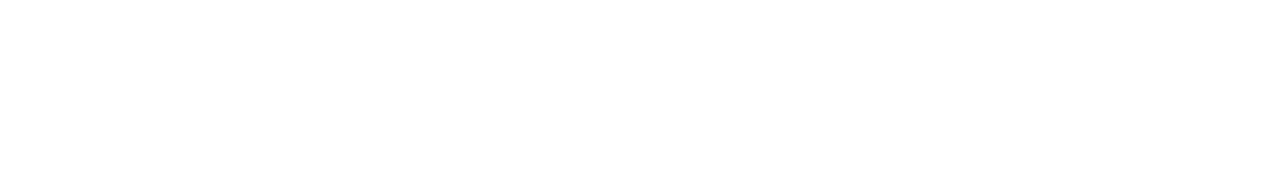
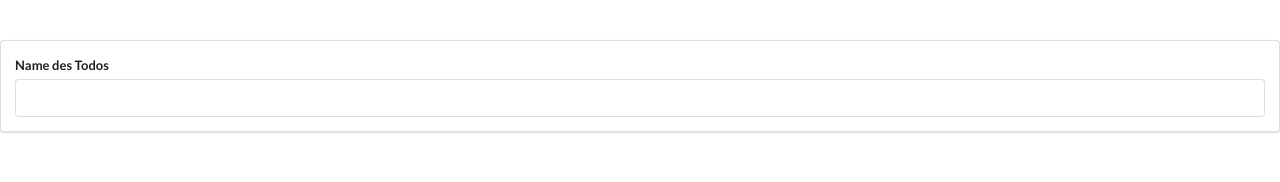
Before and after one commit to jirino1/Todo, a React (Create React App) app: page /newTodo in a window 1280 px wide. Shown: the top 182 px of the page. Built offline with nearby package versions, Linux system fonts and the light colour scheme.

Commit message:
createTodo doesnt work

```diff
--- a/src/App.js
+++ b/src/App.js
@@ -5,6 +5,7 @@ import { BrowserRouter, Route } from 'react-router-dom';
 import TodoList from './components/TodoList';
 import Todo from './components/Todo';
 import TodoForm from './components/TodoForm';
+import CreateTodoForm from './components/CreateTodoForm';
 
 function App() {
   return (
@@ -12,6 +13,7 @@ function App() {
       <Route path="/" exact component={TodoList} />
       <Route path="/todos/:id" exact component={Todo} />
       <Route path="/todos/:id/edit" component={TodoForm} />
+      <Route path="/newTodo" component={CreateTodoForm} />
     </BrowserRouter>
   );
 }
--- /dev/null
+++ b/src/components/CreateTodoForm.jsx
@@ -0,0 +1,41 @@
+import React, { Component } from 'react';
+import {Redirect} from 'react-router-dom';
+
+import SearchBar from './SearchBar';
+import { connect } from 'react-redux';
+import { createTodo } from '../actions';
+class CreateTodoForm extends Component {
+    constructor(props) {
+        super(props)
+        this.state={todo:{name:"Name des Todos", done:false}, redirect:false}
+    }
+    onTodoSubmit = (term) => {
+        this.setState({todo:{name:term, done:false}})
+        createTodo(this.state.todo);
+        this.setState({redirect:true});
+    }
+    render() {
+        console.log(this.state.todo);
+        if(this.state.redirect) {
+        return <Redirect to='/' />
+        }
+        return(
+            <div>
+                <SearchBar onSubmit={this.onTodoSubmit} />
+            </div>
+        )
+    }
+
+}
+
+const mapStateToProps = state => {
+    return {
+        todos: state.todos
+    }
+}
+
+const mapDispatchToProps = {
+    createTodo:createTodo,
+};
+
+export default connect(mapStateToProps, mapDispatchToProps)(CreateTodoForm);
--- /dev/null
+++ b/src/components/SearchBar.js
@@ -0,0 +1,30 @@
+import React from 'react';
+
+class SearchBar extends React.Component {
+  state = { term: '' };
+
+  onFormSubmit = event => {
+    event.preventDefault();
+
+    this.props.onSubmit(this.state.term);
+  };
+
+  render() {
+    return (
+      <div className="ui segment">
+        <form onSubmit={this.onFormSubmit} className="ui form">
+          <div className="field">
+            <label>Name des Todos</label>
+            <input
+              type="text"
+              value={this.state.term}
+              onChange={e => this.setState({ term: e.target.value })}
+            />
+          </div>
+        </form>
+      </div>
+    );
+  }
+}
+
+export default SearchBar;
--- a/src/reducers/todosReducer.js
+++ b/src/reducers/todosReducer.js
@@ -24,18 +24,19 @@ export default (state = initialState, action) => {
       }
       return { ...state, todo:todo2};
     case 'CREATE_TODO':
-      const idNew = 0;
-      state.list.map(todo => {
-        if(todo.id > idNew) {
-          idNew+=1;
+      let idNew = 0;
+      for(let i = 0; i<state.list.length; i++) {
+        if(idNew<state.list[i].id) {
+          idNew = state.list[i].id
         }
-      })
-        const newList = [];
+      }
+        let newList = [];
+        const newTodo = {...action.payload, id:idNew};
         for(let i = 0; i<state.list.length+1;) {
             if(i<idNew) {
             newList[i] = state.list[i]
             }
-            else newList[i] = action.payload;
+            else newList[i] = newTodo;
           }
         return { ...state, list:newList}
 
```
